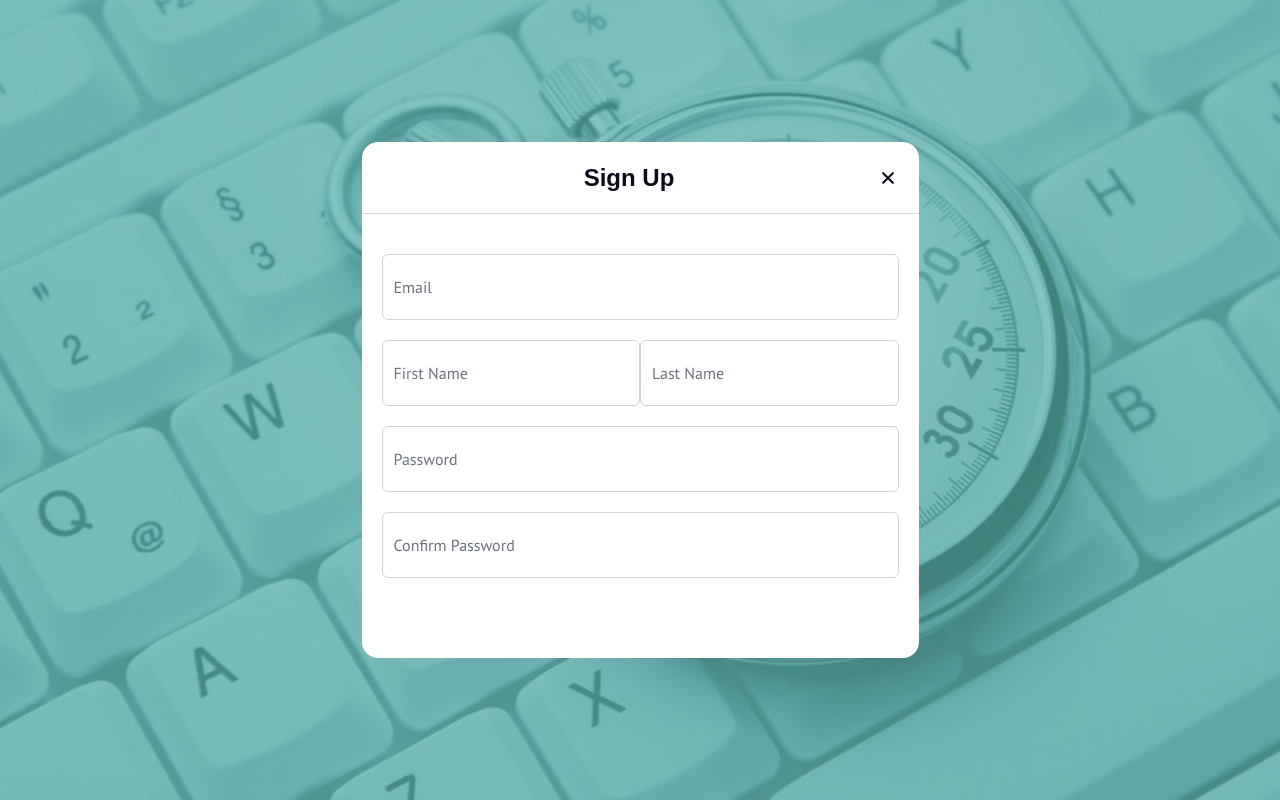
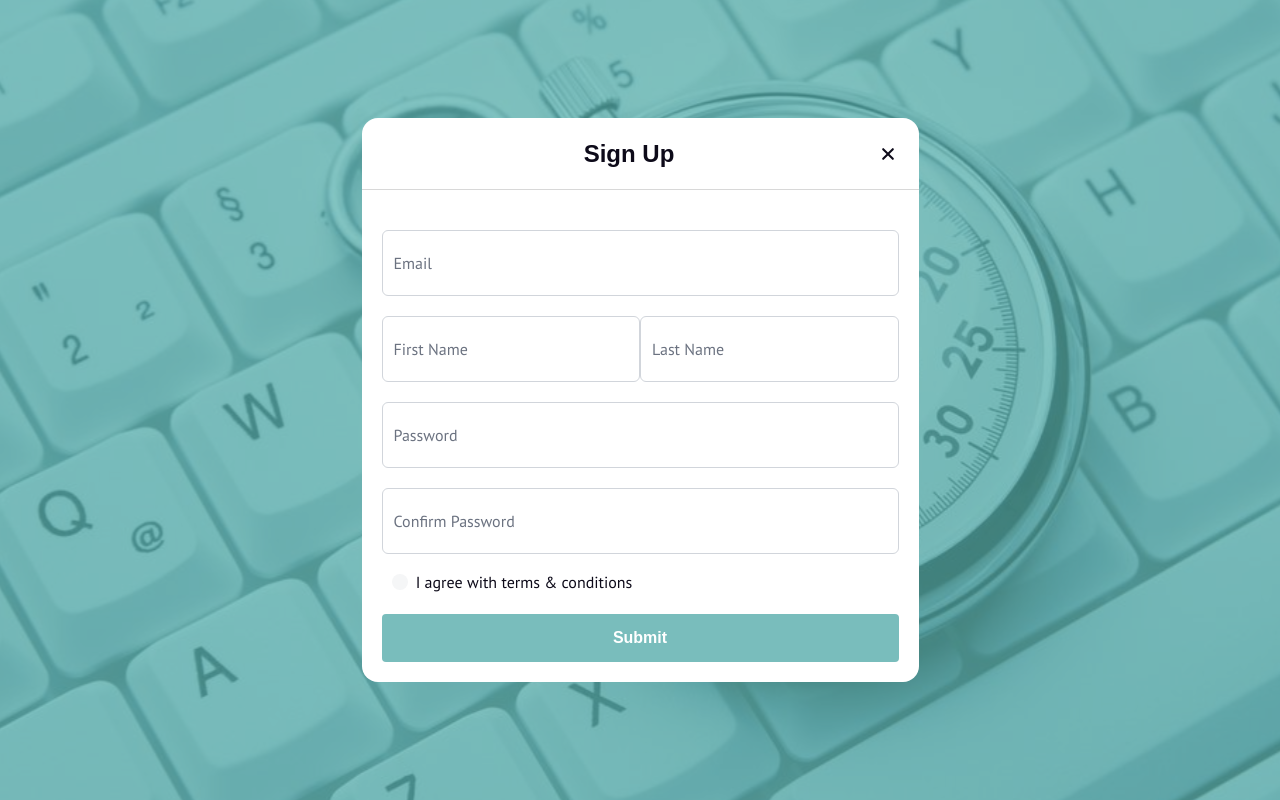
Before and after one commit to junior-8080/auctionApp, a Next.js app: page /auth/signup in a window 1280 px wide. Built offline with nearby package versions, Linux system fonts and the light colour scheme.

Commit message:
loginform one update

```diff
--- a/src/features/auth/components/SignupFormOne.tsx
+++ b/src/features/auth/components/SignupFormOne.tsx
@@ -1,7 +1,10 @@
 "use client";
 import BaseInput from "@/components/BaseInput";
-import React from "react";
+import React, { useState } from "react";
 import { useForm, SubmitHandler } from "react-hook-form";
+import * as Yup from "yup";
+import './signUp.css';
+import { useYupResolver } from "@hooks/useYupResolver";
 
 type FormValues = {
   email: string;
@@ -12,25 +15,38 @@ type FormValues = {
 };
 
 const SignUpFormOne = () => {
-  const { register, handleSubmit } = useForm<FormValues>();
+  const resolver = useYupResolver(
+    Yup.object().shape({
+      email: Yup.string().required("Email is required"),
+      firstName: Yup.string().required("First name is required"),
+      lastName: Yup.string().required("Last name is required"),
+      password: Yup.string().required("Password is required"),
+      confirmPassword: Yup.string()
+        .oneOf([Yup.ref("password")], "Passwords must match")
+        .required("Please confirm your password"),
+    })
+  );
+
+  const { register, handleSubmit, formState: { errors } } = useForm<FormValues>({ resolver, mode: "onChange" });
+  const [agreement, setAgreement] = useState(false); // State for checkbox
 
   const onSubmit: SubmitHandler<FormValues> = (data) => {
     console.log(data);
   };
 
+  const handleCheckboxChange = (e: React.ChangeEvent<HTMLInputElement>) => {
+    setAgreement(e.target.checked);
+  };
+
   return (
-    <form
-      onSubmit={handleSubmit(onSubmit)}
-      className="flex flex-col items-center"
-    >
+    <form onSubmit={handleSubmit(onSubmit)} className="flex flex-col items-center">
       <BaseInput
         label="Email"
         id="email"
         placeholder="Enter email"
         type="email"
-        {...register("email", {
-          required: "Email is required",
-        })}
+        {...register("email")}
+        errorMessage={errors.email ? errors.email.message : ""}
       />
 
       <div className="flex w-full gap-x-4">
@@ -40,9 +56,8 @@ const SignUpFormOne = () => {
             id="firstName"
             placeholder="Enter first name"
             type="text"
-            {...register("firstName", {
-              required: "First name is required",
-            })}
+            {...register("firstName")}
+            errorMessage={errors.firstName ? errors.firstName.message : ""}
           />
         </div>
         <div className="w-1/2">
@@ -51,9 +66,8 @@ const SignUpFormOne = () => {
             id="lastName"
             placeholder="Enter last name"
             type="text"
-            {...register("lastName", {
-              required: "Last name is required",
-            })}
+            {...register("lastName")}
+            errorMessage={errors.lastName ? errors.lastName.message : ""}
           />
         </div>
       </div>
@@ -63,9 +77,8 @@ const SignUpFormOne = () => {
         id="password"
         placeholder="Enter password"
         type="password"
-        {...register("password", {
-          required: "Password is required",
-        })}
+        {...register("password")}
+        errorMessage={errors.password ? errors.password.message : ""}
       />
 
       <BaseInput
@@ -73,14 +86,24 @@ const SignUpFormOne = () => {
         id="confirmPassword"
         placeholder="Confirm password"
         type="password"
-        {...register("confirmPassword", {
-          required: "Please confirm your password",
-        })}
+        {...register("confirmPassword")}
+        errorMessage={errors.confirmPassword ? errors.confirmPassword.message : ""}
       />
+
+      <label className="flex text-textBlack mt-4 items-center terms">
+        <input
+          className="h-4 w-4 bg-[#F5F6F7] appearance-none rounded-full checked:border-4 checked:border-teal mr-2"
+          type="checkbox"
+          name="agreement"
+          checked={agreement}
+          onChange={handleCheckboxChange}
+        />
+        <span> I agree with terms & conditions</span>
+      </label>
 
       <button
         type="submit"
-        className="mt-5 bg-blue-500 hover:bg-blue-700 text-white font-bold py-2 px-4 rounded"
+        className="mt-5 bg-blue-500 w-full text-white font-bold py-3 rounded btn-submit"
       >
         Submit
       </button>
--- /dev/null
+++ b/src/features/auth/components/signUp.css
@@ -0,0 +1,10 @@
+.btn-submit {
+    background-color: #79BDBC !important;
+}
+.btn-submit:hover {
+    background-color: #4e9f9e !important;
+}
+
+.terms {
+    margin-right: 16rem !important;
+}
```
